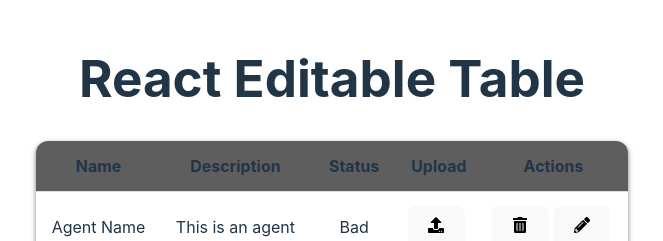
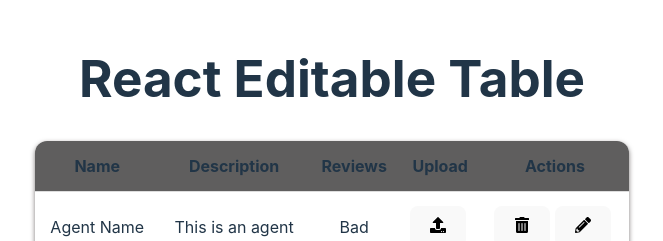
Before and after one commit to RamonSanGabriel/edit-table, a React (Vite) app: page / in a window 1280 px wide. Shown: the top 241 px of the page, without its empty margins (308-971 px from the left). Built offline with nearby package versions, Linux system fonts and the light colour scheme.

Commit message:
Update Table.jsx

```diff
--- a/src/components/Table/Table.jsx
+++ b/src/components/Table/Table.jsx
@@ -9,7 +9,7 @@ const Table = () => {
           <tr>
             <th>Name</th>
             <th>Description</th>
-            <th>Status</th>
+            <th>Reviews</th>
             <th>Upload</th>
             <th>Actions</th>
           </tr>
```
